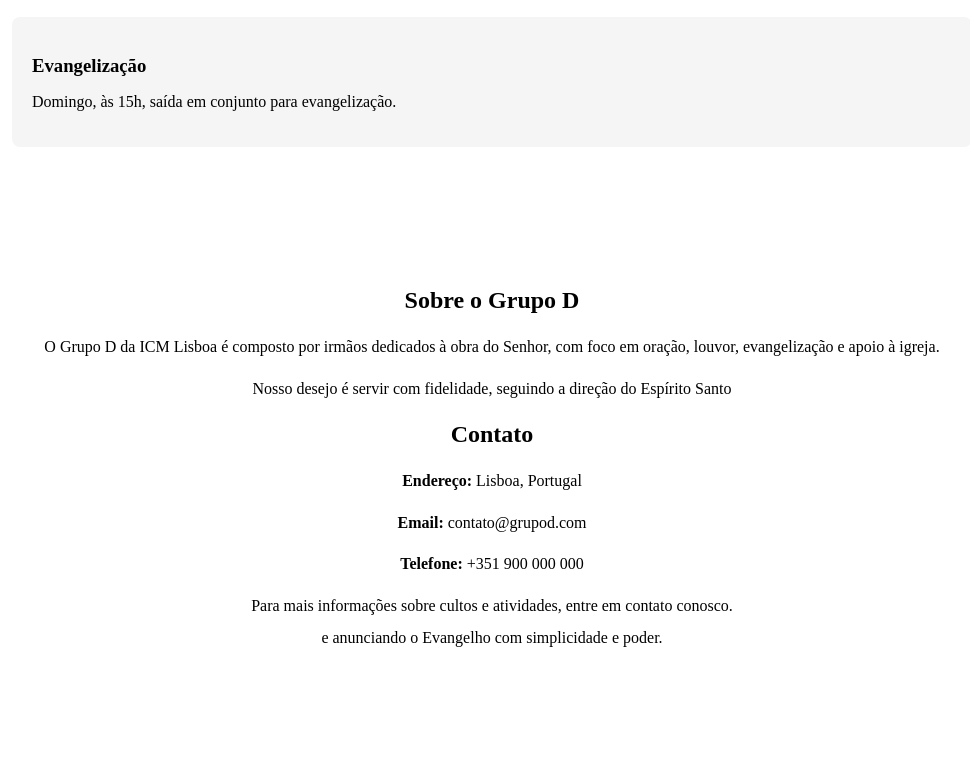
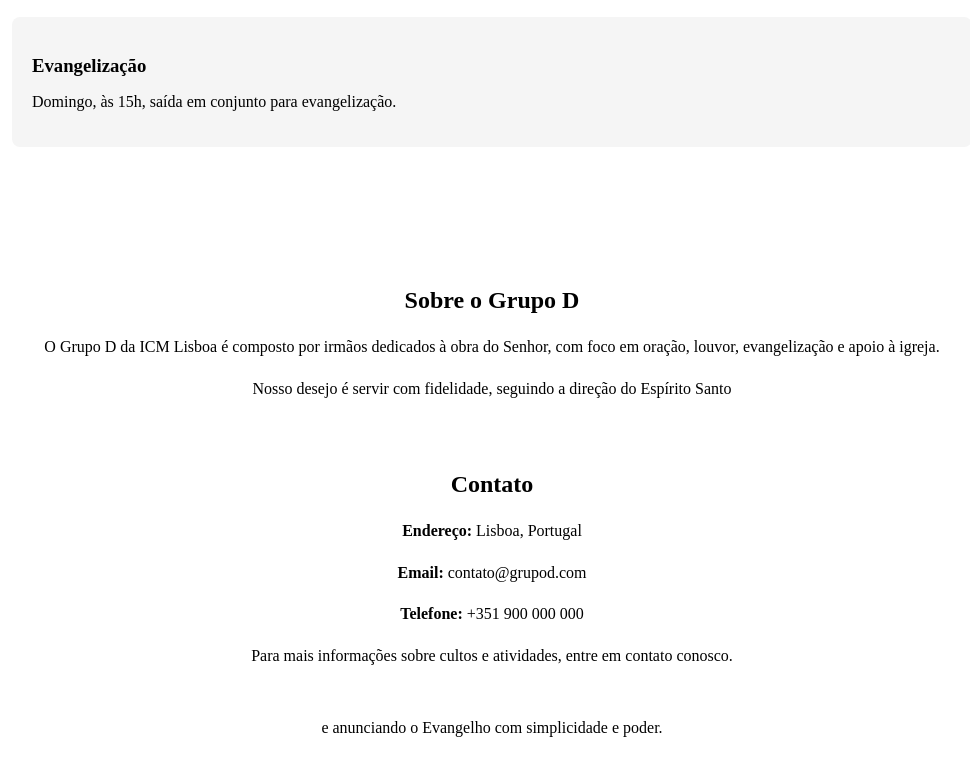
Before and after one commit to wluferreira/site-midia-diaria, a plain HTML site: page index.html in a window 1280 px wide. Shown: the part 1660-2435 px from the top of the page, without its empty margins (148-1118 px from the left). Before the commit the page ends 2371 px from the top, so only its background shows below. Drawn offline with Linux system fonts and the light colour scheme.

Commit message:
Update style.css

```diff
--- a/style.css
+++ b/style.css
@@ -94,3 +94,19 @@
     margin-bottom: 10px;
     line-height: 1.6;
 }
+/* Seção Contato */
+.contato {
+    padding: 40px 20px;
+    max-width: 900px;
+    margin: 0 auto;
+    text-align: center;
+}
+
+.contato h2 {
+    margin-bottom: 20px;
+}
+
+.contato p {
+    margin-bottom: 10px;
+    line-height: 1.6;
+}
```
